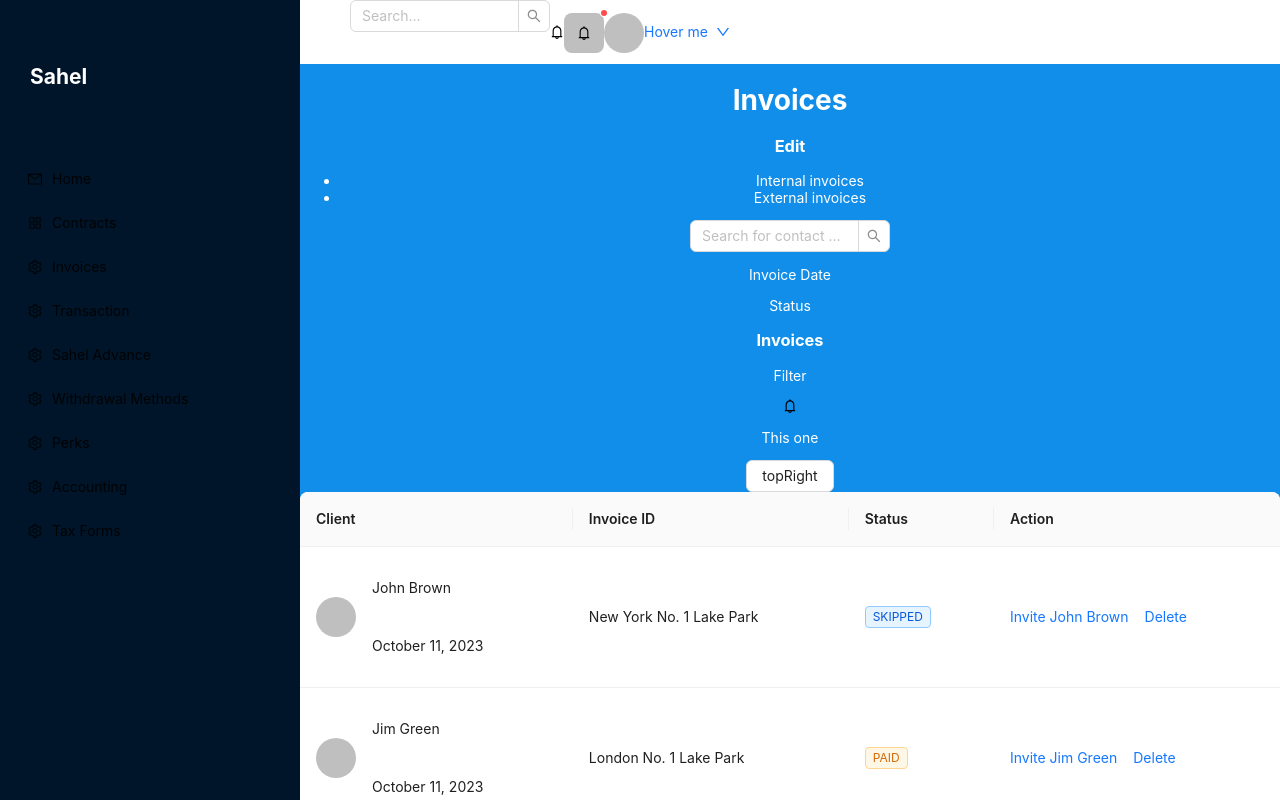
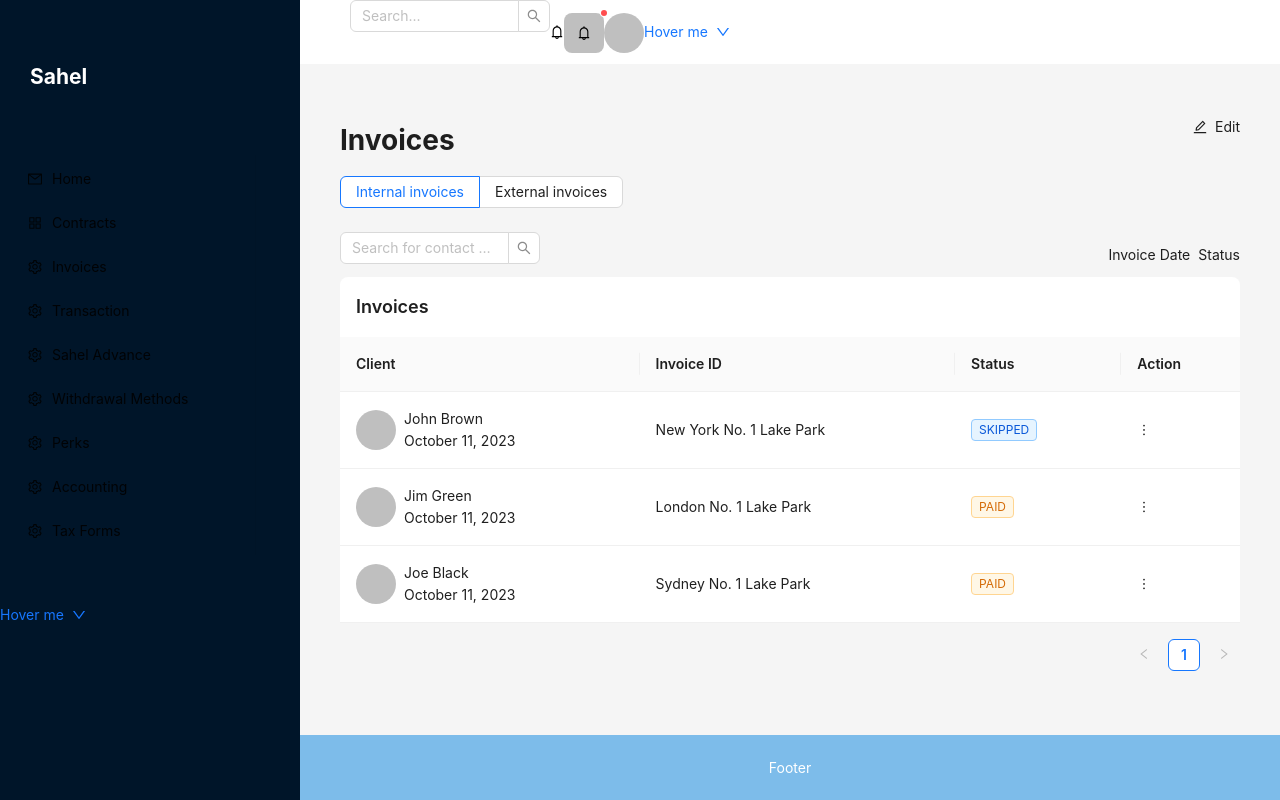
Before and after one commit to fixitsammie/SahelDashboard, a React (Create React App) app: page / in a window 1280 px wide. Shown: the top 800 px of the page. Built offline with nearby package versions, Linux system fonts and the light colour scheme.

Commit message:
cleaning up the data table

```diff
--- a/package.json
+++ b/package.json
@@ -7,9 +7,13 @@
     "@testing-library/react": "^13.4.0",
     "@testing-library/user-event": "^13.5.0",
     "antd": "^5.10.0",
+    "localforage": "^1.10.0",
+    "match-sorter": "^6.3.1",
     "react": "^18.2.0",
     "react-dom": "^18.2.0",
+    "react-router-dom": "^6.16.0",
     "react-scripts": "5.0.1",
+    "sort-by": "^1.2.0",
     "web-vitals": "^2.1.4"
   },
   "scripts": {
--- a/src/App.css
+++ b/src/App.css
@@ -33,3 +33,12 @@
         transform: rotate(360deg);
     }
 }
+
+p {
+    padding: 0px;
+}
+
+.ant-table-title {
+    font-weight: 600;
+    font-size: 18px;
+}
--- a/src/App.js
+++ b/src/App.js
@@ -1,8 +1,9 @@
 import './App.css';
-import { Layout, Input, Menu, Badge, Avatar, Dropdown, Space, Button, Table, Tag, List } from 'antd';
+import { Layout, Input, Menu, Badge, Avatar, Dropdown, Space, Button, Table, Tag, Tabs, Flex, Radio } from 'antd';
 import React, { useState } from 'react';
-import { AppstoreOutlined, MailOutlined, SettingOutlined, BellOutlined, DownOutlined, SmileOutlined } from '@ant-design/icons';
+import { AppstoreOutlined, MailOutlined, SettingOutlined, BellOutlined, DownOutlined, MoreOutlined, EditOutlined } from '@ant-design/icons';
 const { Search } = Input;
+
 function getItem(label, key, icon, children, type) {
     return {
         key,
@@ -13,7 +14,9 @@ function getItem(label, key, icon, children, type) {
     };
 }
 
-const items = [
+
+
+const itemsA = [
     getItem('Home', 'sub1', <MailOutlined />,),
     getItem('Contracts', 'sub2', <AppstoreOutlined />,),
     getItem('Invoices', 'sub4', <SettingOutlined />,),
@@ -38,10 +41,10 @@ const headerStyle = {
     backgroundColor: 'white',
 };
 const contentStyle = {
-    textAlign: 'center',
+
     minHeight: 120,
-    color: '#fff',
-    backgroundColor: '#108ee9',
+    padding: 40
+
 };
 const siderStyle = {
 
@@ -56,7 +59,7 @@ const footerStyle = {
     backgroundColor: '#7dbcea',
 };
 
-const itemsA = [
+const items = [
     {
         key: '1',
         label: (
@@ -92,12 +95,12 @@ const columns = [
         title: 'Client',
         key: 'client',
         render: (_, record) => (
-            <Space style={{ display: 'flex' }} size="middle" >
+            <Space >
                 <Avatar shape="round" size="large"></Avatar>
-                <Space direction="vertical" style={{ display: 'flex' }}>
-                    <p> {record.name}</p>
-                    <p>{record.date}</p>
-                </Space>
+                <Flex justify="center" vertical align="start">
+                    <span> {record.name}</span>
+                    <span>{record.date}</span>
+                </Flex>
             </Space>
 
 
@@ -126,10 +129,9 @@ const columns = [
         title: 'Action',
         key: 'action',
         render: (_, record) => (
-            <Space size="middle">
-                <a>Invite {record.name}</a>
-                <a>Delete</a>
-            </Space>
+
+            <MoreOutlined />
+
         ),
     },
 
@@ -164,7 +166,14 @@ const data = [
         date: 'October 11, 2023',
     },
 ];
+
+
+
 function App() {
+    const [tabPosition, setTabPosition] = useState('left');
+    const changeTabPosition = (e) => {
+        setTabPosition(e.target.value);
+    };
     const [openKeys, setOpenKeys] = useState(['sub1']);
     const onOpenChange = (keys) => {
         const latestOpenKey = keys.find((key) => openKeys.indexOf(key) === -1);
@@ -176,6 +185,7 @@ function App() {
     };
     return (
         <div className="App">
+
             <Layout>
                 <Sider style={siderStyle} width='300'>
                     <h1 style={{ paddingLeft: 30 }}>Sahel</h1>
@@ -184,8 +194,20 @@ function App() {
                         openKeys={openKeys}
                         onOpenChange={onOpenChange}
                         style={{ width: 256, background: 'transparent', color: 'white', }}
-                        items={items}
+                        items={itemsA}
                     />
+                    <Dropdown
+                        menu={{
+                            items,
+                        }}
+                    >
+                        <a onClick={(e) => e.preventDefault()}>
+                            <Space>
+                                Hover me
+                                <DownOutlined />
+                            </Space>
+                        </a>
+                    </Dropdown>
                 </Sider>
                 <Layout>
                     <Header style={headerStyle}>
@@ -207,10 +229,10 @@ function App() {
                         </Badge>
                         <Avatar shape="round" size="large"></Avatar>
 
-
+                        <Space>
                             <Dropdown
                                 menu={{
-                                itemsA,
+                                    items,
                                 }}
                             >
                                 <a onClick={(e) => e.preventDefault()}>
@@ -219,20 +241,36 @@ function App() {
                                         <DownOutlined />
                                     </Space>
                                 </a>
-                        </Dropdown>
+                            </Dropdown></Space>
 
 
 
 
 
                     </Header>
-                    <Content style={contentStyle}>
+                    <Content style={contentStyle} >
+
+
+                        <Flex justify='space-between' align='flex-start'>
                             <h1>Invoices</h1>
-                        <h3>Edit</h3>
-                        <ul>
-                            <li>Internal invoices</li>
-                            <li>External invoices</li>
-                        </ul>
+                            <Space> <EditOutlined /><p>Edit</p></Space>
+                        </Flex>
+
+
+                        <div>
+                            <Space
+                                style={{
+                                    marginBottom: 24,
+                                }}
+                            >
+
+                                <Radio.Group value={tabPosition} onChange={changeTabPosition}>
+                                    <Radio.Button value="left">Internal invoices</Radio.Button>
+                                    <Radio.Button value="right">External invoices</Radio.Button>
+                                </Radio.Group>
+                            </Space>
+                        </div>
+                        <Flex justify='space-between' align='flex-start'>
                             <Search
                                 placeholder="Search for contact name"
                                 onSearch={onSearch}
@@ -241,28 +279,15 @@ function App() {
                                 }}
                             />
 
+                            <Space>
                                 <p>Invoice Date</p>
                                 <p>Status</p>
+                            </Space>
+                        </Flex>
 
-                        <div>
-                            <h3>Invoices</h3>
-                            <p>Filter</p>
-                        </div>
-                        <div>  <BellOutlined style={({ color: 'black', })} /></div>
-                        <p>This one </p>
 
-                        <Dropdown
-                            menu={{
-                                itemsA,
-                            }}
-                        >
-                            <a onClick={(e) => e.preventDefault()}>
-                                <Space>
-                                    <Button>topRight</Button>
-                                </Space>
-                            </a>
-                        </Dropdown>
-                        <Table columns={columns} dataSource={data} />;
+                        <Table columns={columns} dataSource={data}
+                            title={() => 'Invoices'} />
                     </Content>
                     <Footer style={footerStyle}>Footer</Footer>
                 </Layout>
--- /dev/null
+++ b/src/Drop.js
@@ -0,0 +1,56 @@
+import React from 'react';
+import { DownOutlined, SmileOutlined } from '@ant-design/icons';
+import { Dropdown, Space } from 'antd';
+const items = [
+    {
+        key: '1',
+        label: (
+            <a target="_blank" rel="noopener noreferrer" href="https://www.antgroup.com">
+                1st menu item
+            </a>
+        ),
+    },
+    {
+        key: '2',
+        label: (
+            <a target="_blank" rel="noopener noreferrer" href="https://www.aliyun.com">
+                2nd menu item (disabled)
+            </a>
+        ),
+        icon: <SmileOutlined />,
+        disabled: true,
+    },
+    {
+        key: '3',
+        label: (
+            <a target="_blank" rel="noopener noreferrer" href="https://www.luohanacademy.com">
+                3rd menu item (disabled)
+            </a>
+        ),
+        disabled: true,
+    },
+    {
+        key: '4',
+        danger: true,
+        label: 'a danger item',
+    },
+];
+function Drop() {
+    return (
+        <div>
+            <p>Same day delivery</p>
+            <Dropdown
+                menu={{
+                    items,
+                }}
+            >
+                <a onClick={(e) => e.preventDefault()}>
+                    <Space>
+                        Hover me
+                        <DownOutlined />
+                    </Space>
+                </a>
+            </Dropdown></div>
+    );
+}
+export default Drop;
--- a/src/index.js
+++ b/src/index.js
@@ -2,13 +2,28 @@ import React from 'react';
 import ReactDOM from 'react-dom/client';
 import './index.css';
 import App from './App';
+import Drop from './Drop';
 import reportWebVitals from './reportWebVitals';
+import {
+    createBrowserRouter,
+    RouterProvider,
+} from "react-router-dom";
 
-const root = ReactDOM.createRoot(document.getElementById('root'));
-root.render(
-  <React.StrictMode>
-    <App />
-  </React.StrictMode>
+
+const router = createBrowserRouter([
+    {
+        path: "/",
+        element: <App />,
+    },
+    {
+        path: "/drop",
+        element: <Drop />,
+    },
+]);
+ReactDOM.createRoot(document.getElementById("root")).render(
+    <React.StrictMode>
+        <RouterProvider router={router} />
+    </React.StrictMode>
 );
 
 // If you want to start measuring performance in your app, pass a function
```
Also changed, not shown: 1 other file (tests, documents, lock files or other folders). Lines whose indentation alone changed are shown as unchanged.
